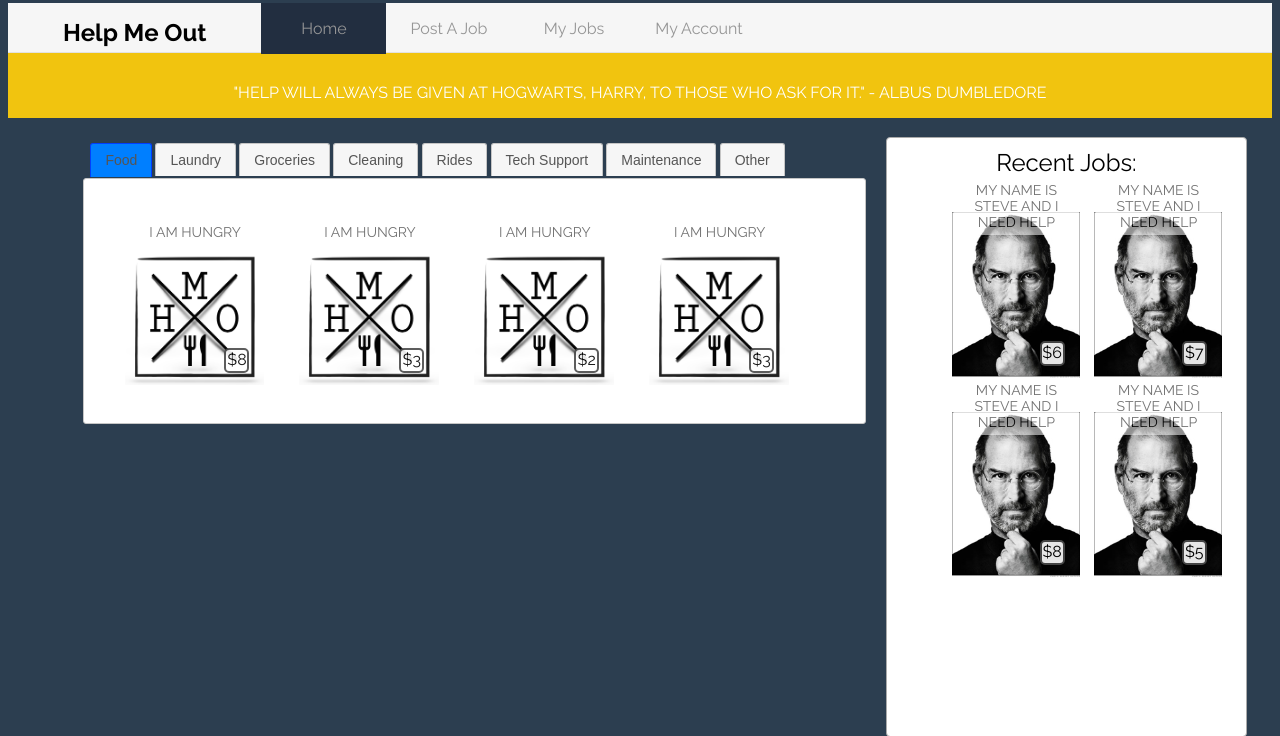
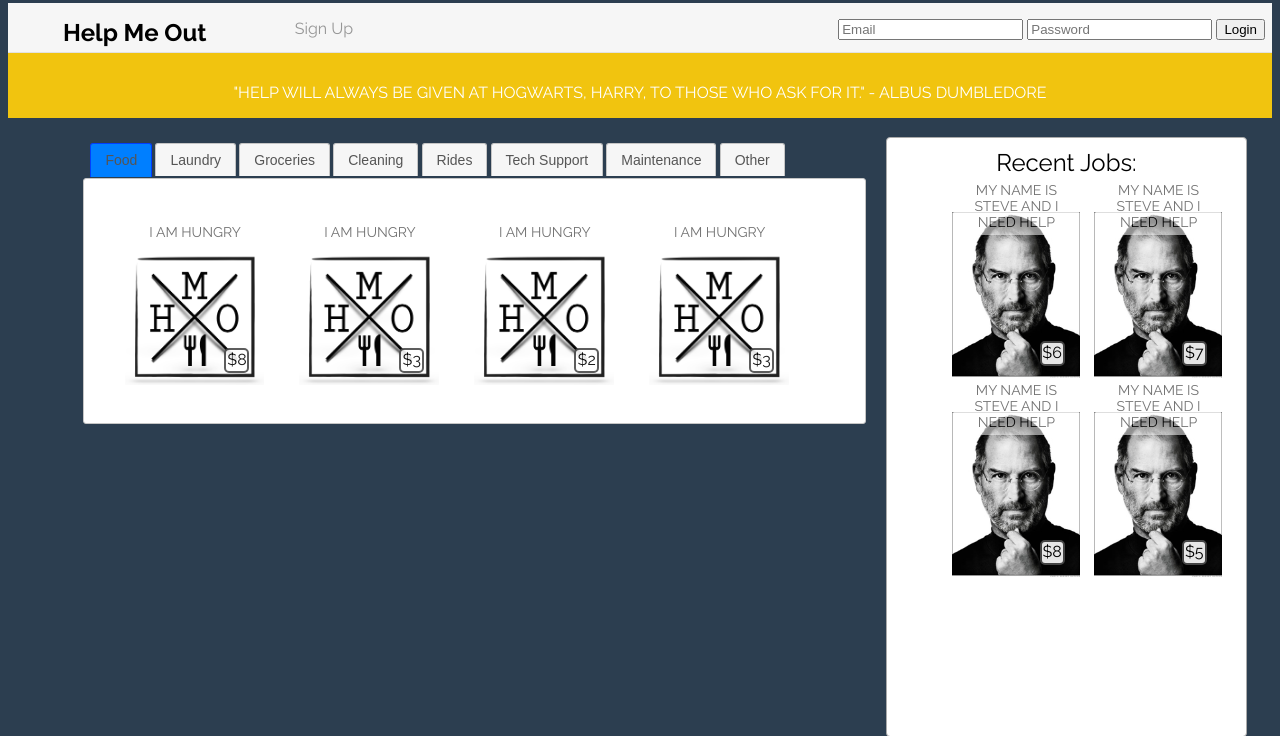
Before and after one commit to AustinCWells/HelpMeOut, a PHP site: page / in a window 1280 px wide. Shown: the top 736 px of the page. Run offline with PHP 8.4, Linux system fonts and the light colour scheme; some libraries are stand-ins or nearby versions.

Commit message:
nav fixed modals still working on

```diff
--- a/components/nav.html
+++ b/components/nav.html
@@ -65,11 +65,11 @@
 				<a href = "account.php">My Account</a>
 			</li>
 
-			<li class = "hoverable" id = "navSignUp">
+			<li class = "hoverable navVisible" id = "navSignUp">
 				<a href = "#" class = "modalLink">Sign Up</a>
 			</li>
 
-			<li id = "navLogin">
+			<li class = "navVisible" id = "navLogin">
 
 				<form id = "loginForm">
 
--- a/css/nav.css
+++ b/css/nav.css
@@ -71,19 +71,7 @@
 	clear: both;
 }
 
-.loggedIn #navHome{
-	display: block;
-}
-
-.loggedIn #navPostJobs{
-	display: block;
-}
-
-.loggedIn #navMyJobs{
-	display: block;
-}
-
-.loggedIn #navAccount{
+.navVisible {
 	display: block;
 }
 
--- a/js/nav.js
+++ b/js/nav.js
@@ -4,12 +4,12 @@
 
 	var userInfo = $.cookie("userInfo");
 
-	userInfo = {};
+	//userInfo = {};
 
-	console.log(window.location);
+	//console.log(window.location);
 
 	if(userInfo !== undefined){
-		$("nav").addClass("loggedIn");
+		$("#navMenu li").toggleClass("navVisible");
 		console.log("here");
 	}
 
```
